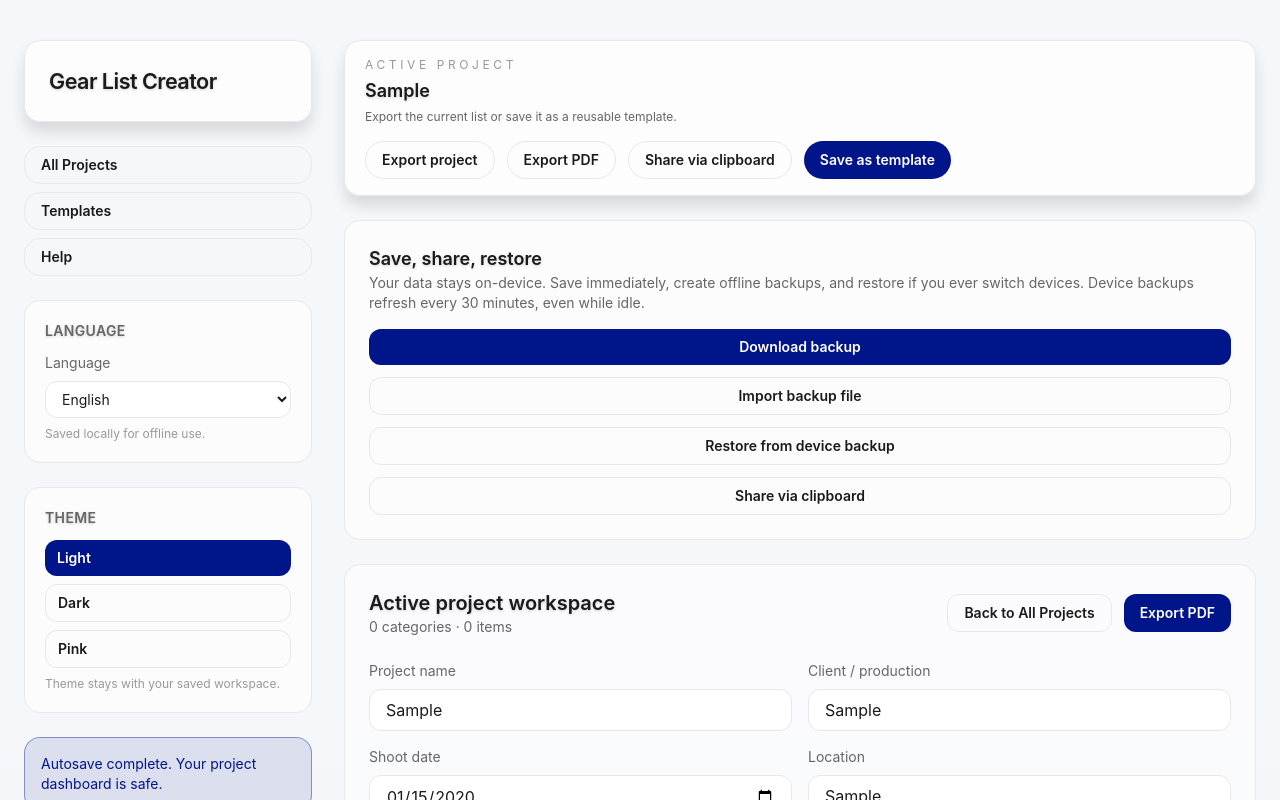
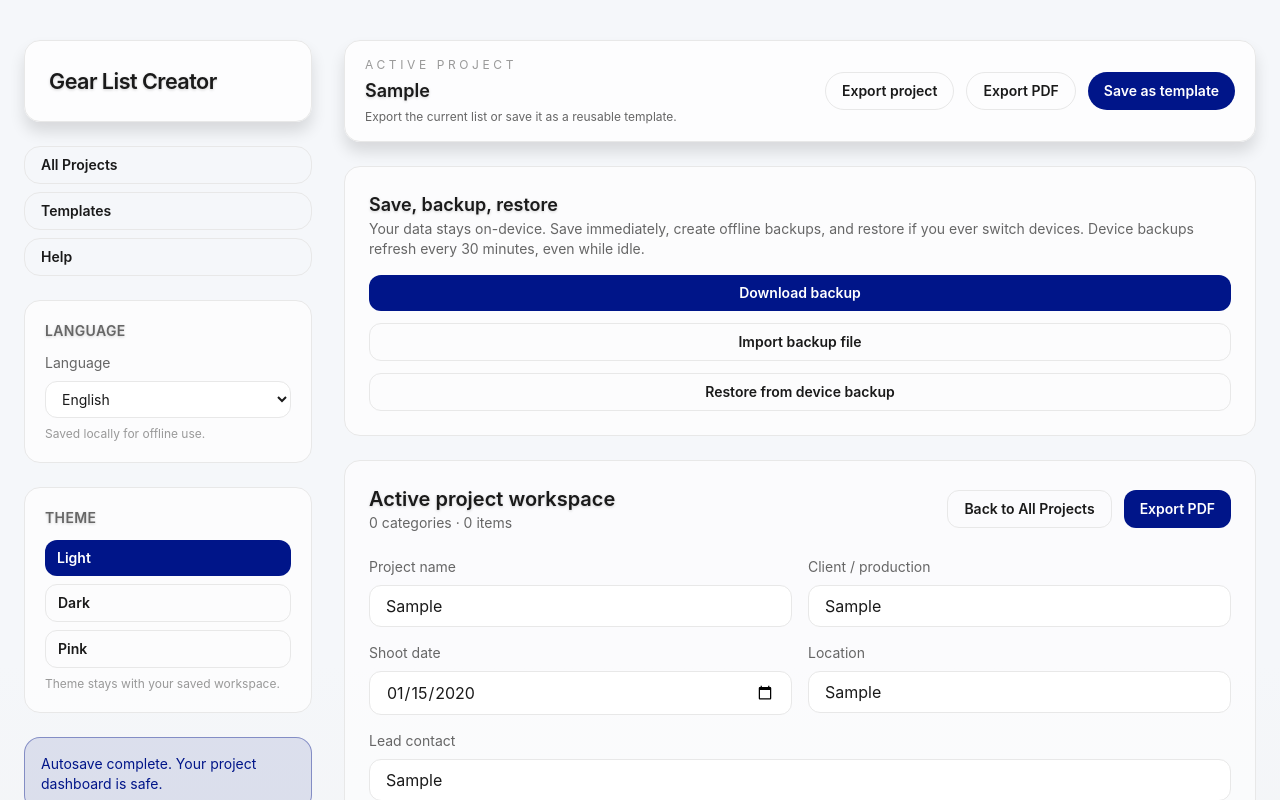
Before and after one commit to Hugo9809/Gear-list-editor, a React (Vite) app in the folder app/: page / in a window 1280 px wide. Both pictures are taken after typing "Sample", "Sample", "2020-01-15", "Sample", "Sample" into the empty fields and a click on the button "Create project". Shown: the top 800 px of the page. Built offline with nearby package versions, Linux system fonts and the light colour scheme.

Commit message:
Remove clipboard sharing

```diff
--- a/app/src/App.jsx
+++ b/app/src/App.jsx
@@ -917,37 +917,6 @@ export default function App() {
     event.target.value = '';
   };
 
-  const shareData = async () => {
-    const { json } = storageRef.current.exportBackup({
-      projects,
-      templates,
-      history,
-      activeProjectId,
-      lastSaved
-    });
-    if (navigator.clipboard?.writeText) {
-      try {
-        await navigator.clipboard.writeText(json);
-        setStatus(t('status.sharedToClipboard', 'Copied your gear list to the clipboard for sharing.'));
-        return;
-      } catch {
-        setStatus(
-          t(
-            'status.clipboardBlocked',
-            'Clipboard access was blocked. Use the download backup option instead.'
-          )
-        );
-      }
-    } else {
-      setStatus(
-        t(
-          'status.clipboardUnavailable',
-          'Clipboard sharing is not available. Use the download backup option instead.'
-        )
-      );
-    }
-  };
-
   const handleLocaleChange = (event) => {
     const nextLocale = event.target.value;
     setLocale(nextLocale);
@@ -1127,13 +1096,6 @@ export default function App() {
                     </button>
                     <button
                       type="button"
-                      onClick={shareData}
-                      className="rounded-full border border-surface-sunken px-4 py-2 font-semibold text-text-primary transition hover:border-brand hover:text-brand"
-                    >
-                      {t('backup.actions.shareClipboard', 'Share via clipboard')}
-                    </button>
-                    <button
-                      type="button"
                       onClick={saveTemplateFromProject}
                       className="rounded-full bg-brand px-4 py-2 font-semibold text-brand-foreground transition hover:bg-brand-hover"
                     >
@@ -1144,7 +1106,7 @@ export default function App() {
 
                 <div className="rounded-2xl border border-surface-sunken bg-surface-elevated/70 p-6">
                   <h2 className="text-lg font-semibold text-text-primary title-shadow">
-                    {t('backup.title', 'Save, share, restore')}
+                    {t('backup.title', 'Save, backup, restore')}
                   </h2>
                   <p className="text-sm text-text-secondary">
                     {t(
@@ -1180,13 +1142,6 @@ export default function App() {
                       className="rounded-lg border border-surface-sunken px-4 py-2 text-sm font-semibold text-text-primary transition hover:border-brand hover:text-brand"
                     >
                       {t('backup.actions.restoreDevice', 'Restore from device backup')}
-                    </button>
-                    <button
-                      type="button"
-                      onClick={shareData}
-                      className="rounded-lg border border-surface-sunken px-4 py-2 text-sm font-semibold text-text-primary transition hover:border-brand hover:text-brand"
-                    >
-                      {t('backup.actions.shareClipboard', 'Share via clipboard')}
                     </button>
                   </div>
                 </div>
@@ -1957,7 +1912,7 @@ export default function App() {
                     ))}
                   </ol>
                   <p className="mt-3 text-xs text-text-muted">
-                    {t('offline.footer', 'Backups stay on-device unless you export or share them.')}
+                    {t('offline.footer', 'Backups stay on-device unless you export them.')}
                   </p>
                 </div>
                 <div className="mt-5 border-t border-surface-sunken pt-4">
--- a/app/src/i18n/de.json
+++ b/app/src/i18n/de.json
@@ -20,7 +20,6 @@
       "saveNow": "Jetzt speichern",
       "exportProject": "Projekt exportieren",
       "exportPdf": "PDF exportieren",
-      "shareBackup": "Backup kopieren",
       "downloadBackup": "Backup herunterladen",
       "restoreData": "Daten wiederherstellen",
       "importBackup": "Backup importieren"
@@ -61,14 +60,13 @@
     }
   },
   "backup": {
-    "title": "Speichern, teilen, wiederherstellen",
+    "title": "Speichern, sichern, wiederherstellen",
     "description": "Deine Daten bleiben auf dem Gerät. Sofort speichern, Offline-Backups erstellen und bei Bedarf wiederherstellen, wenn du Geräte wechselst. Geräte-Backups werden alle 30 Minuten aktualisiert, auch im Leerlauf.",
     "actions": {
       "saveNow": "Jetzt speichern",
       "download": "Backup herunterladen",
       "import": "Backup-Datei importieren",
-      "restoreDevice": "Vom Geräte-Backup wiederherstellen",
-      "shareClipboard": "Über Zwischenablage teilen"
+      "restoreDevice": "Vom Geräte-Backup wiederherstellen"
     }
   },
   "dashboard": {
@@ -308,9 +306,6 @@
     "backupDownloaded": "Backup heruntergeladen. Bitte sicher aufbewahren.",
     "restoredFromSource": "Aus {source} wiederhergestellt.",
     "importComplete": "Import abgeschlossen. Vorhandene Daten wurden beibehalten.",
-    "sharedToClipboard": "Deine Equipmentliste wurde zum Teilen in die Zwischenablage kopiert.",
-    "clipboardBlocked": "Zwischenablage-Zugriff blockiert. Nutze stattdessen den Backup-Download.",
-    "clipboardUnavailable": "Teilen über die Zwischenablage ist nicht verfügbar. Nutze stattdessen den Backup-Download.",
     "empty": "Statusupdates erscheinen hier, um die Datensicherheit zu bestätigen.",
     "labels": {
       "needed": "Benötigt",
@@ -330,7 +325,7 @@
           "Projekt anlegen, damit es sofort lokal gespeichert wird, auch offline.",
           "Projekt auswählen, um ohne Datenverlust weiterzuarbeiten.",
           "Alle-Projekte-Aktionen kümmern sich um Importe, Wiederherstellung und Geräte-Backups.",
-          "Im Projekt-Arbeitsbereich oben exportieren, PDF erstellen oder teilen.",
+          "Im Projekt-Arbeitsbereich oben exportieren oder PDF erstellen.",
           "Vorlagen liegen im Vorlagen-Tab und ergänzen Equipment ohne Überschreiben."
         ]
       },
@@ -365,7 +360,7 @@
       "Backup auf einem anderen Gerät importieren, um Listen sicher zu kombinieren.",
       "„Vom Geräte-Backup wiederherstellen“ nutzen, wenn Speicher repariert werden muss."
     ],
-    "footer": "Backups bleiben auf dem Gerät, sofern du sie nicht exportierst oder teilst."
+    "footer": "Backups bleiben auf dem Gerät, sofern du sie nicht exportierst."
   },
   "documentation": {
     "title": "Dokumentation",
@@ -382,13 +377,12 @@
         ]
       },
       {
-        "title": "Teilen und Export",
-        "description": "Teilen ohne Online-Abhängigkeit oder externe Dienste.",
+        "title": "Export und Übergabe",
+        "description": "Export ohne Online-Abhängigkeit oder externe Dienste.",
         "items": [
-          "Zwischenablage-Teilen kopiert ein vollständiges Backup für Übergaben.",
           "Projekt-Export lädt nur das aktive Projekt für sichere Übergaben herunter.",
           "PDF-Export öffnet eine druckfertige Liste für die Produktion.",
-          "Aktionen im Projekt-Arbeitsbereich halten Exporte und Teilen direkt an der Liste."
+          "Aktionen im Projekt-Arbeitsbereich halten Exporte direkt an der Liste."
         ]
       },
       {
--- a/app/src/i18n/en.json
+++ b/app/src/i18n/en.json
@@ -20,7 +20,6 @@
       "saveNow": "Save now",
       "exportProject": "Export project",
       "exportPdf": "Export PDF",
-      "shareBackup": "Copy backup",
       "downloadBackup": "Download backup",
       "restoreData": "Restore data",
       "importBackup": "Import backup"
@@ -51,14 +50,13 @@
     }
   },
   "backup": {
-    "title": "Save, share, restore",
+    "title": "Save, backup, restore",
     "description": "Your data stays on-device. Save immediately, create offline backups, and restore if you ever switch devices. Device backups refresh every 30 minutes, even while idle.",
     "actions": {
       "saveNow": "Save now",
       "download": "Download backup",
       "import": "Import backup file",
-      "restoreDevice": "Restore from device backup",
-      "shareClipboard": "Share via clipboard"
+      "restoreDevice": "Restore from device backup"
     }
   },
   "dashboard": {
@@ -298,9 +296,6 @@
     "backupDownloaded": "Backup downloaded. Store it somewhere safe.",
     "restoredFromSource": "Restored from {source}.",
     "importComplete": "Import complete. Existing data was preserved.",
-    "sharedToClipboard": "Copied your gear list to the clipboard for sharing.",
-    "clipboardBlocked": "Clipboard access was blocked. Use the download backup option instead.",
-    "clipboardUnavailable": "Clipboard sharing is not available. Use the download backup option instead.",
     "empty": "Status updates appear here to confirm data safety.",
     "labels": {
       "needed": "Needed",
@@ -320,7 +315,7 @@
           "Create a project to save locally the moment it exists, even offline.",
           "Select a project to continue editing without losing data.",
           "All Projects actions handle imports, restores, and device backups.",
-          "Use the project workspace header for export, PDF, and share actions.",
+          "Use the project workspace header for export and PDF actions.",
           "Templates live in the Templates tab and can be added without overwriting gear."
         ]
       },
@@ -355,7 +350,7 @@
       "Import a backup file on another device to merge gear lists safely.",
       "Use “Restore from device backup” if local storage needs recovery."
     ],
-    "footer": "Backups stay on-device unless you export or share them."
+    "footer": "Backups stay on-device unless you export them."
   },
   "documentation": {
     "title": "Documentation",
@@ -372,13 +367,12 @@
         ]
       },
       {
-        "title": "Sharing and exports",
-        "description": "Share without leaving offline mode or exposing data online.",
+        "title": "Exports and handoffs",
+        "description": "Export without leaving offline mode or exposing data online.",
         "items": [
-          "Clipboard sharing copies a full backup for quick handoffs.",
           "Project export downloads only the active project for safe handoffs.",
           "PDF export opens a print-ready list for production reference.",
-          "Project workspace actions keep exports and sharing next to your gear list."
+          "Project workspace actions keep exports next to your gear list."
         ]
       },
       {
```
